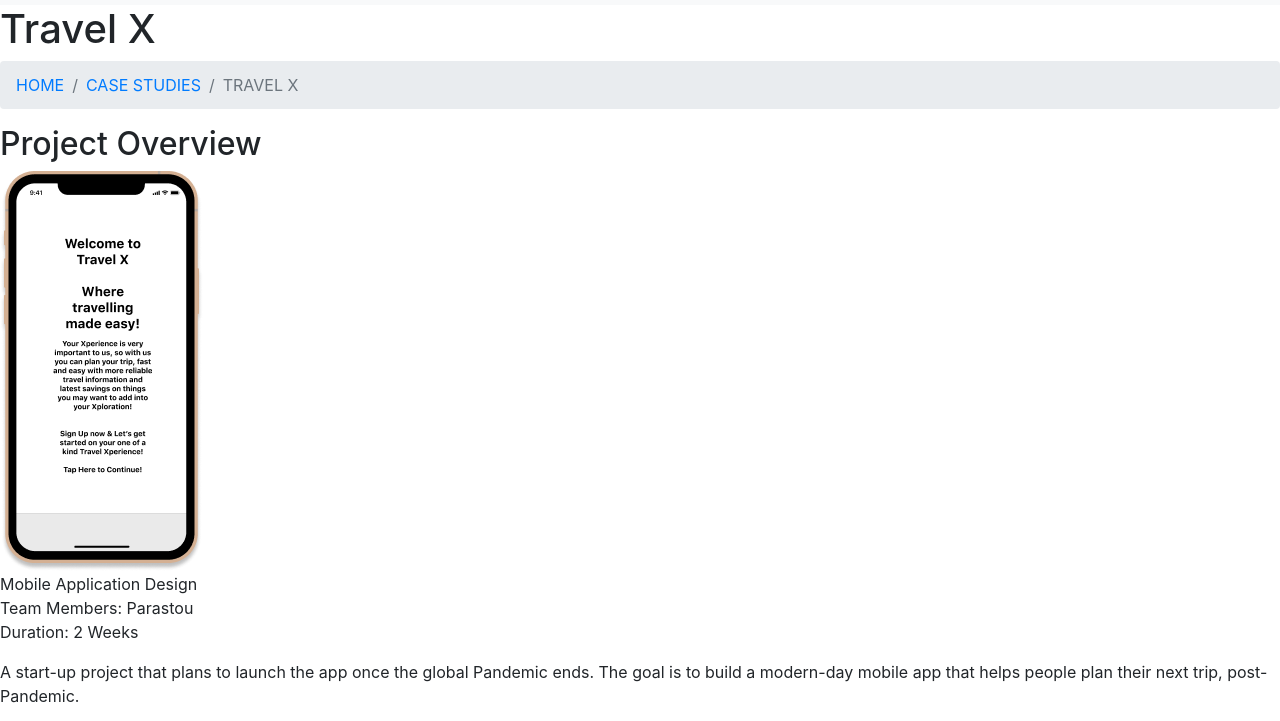
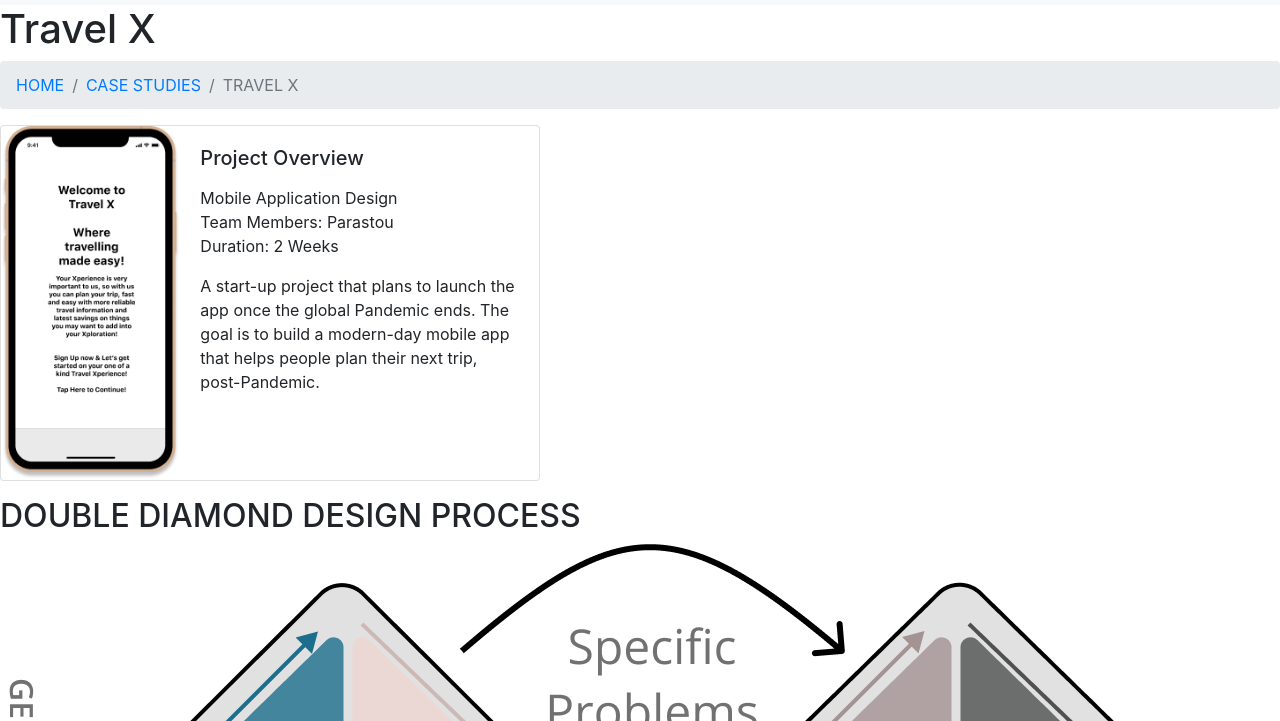
Before and after one commit to carlajayne/CaseStudy_TravelX, a plain HTML site: page index.html in a window 1280 px wide. Shown: the part 71-792 px from the top of the page. Drawn offline with nearby package versions, Linux system fonts and the light colour scheme.

Commit message:
Bootstrap Input - initial Push

```diff
--- a/css/index.css
+++ b/css/index.css
@@ -0,0 +1,4 @@
+/*Colors
+Title: A49393
+Footer Color text: EED6D3
+Button color: 3E7F97*/
--- a/index.html
+++ b/index.html
@@ -13,7 +13,7 @@
 
 </head>
 <body>
-<!--NavBar-->
+<!--NavBar*Bootstrap*-->
 <nav class="navbar navbar-expand-lg navbar-light bg-light">
     <a class="navbar-brand" href="#">
         <img src="images/logo/logo_1.png" width="50" height="50" class="d-inline-block align-top" alt="">
@@ -44,7 +44,7 @@
 <h1>Travel X</h1>
 <!--End Heading-->
 
-<!--Breadcrum-->
+<!--Breadcrum*BootStrap*-->
 <nav aria-label="breadcrumb">
     <ol class="breadcrumb">
       <li class="breadcrumb-item"><a href="#">HOME</a></li>
@@ -55,18 +55,32 @@
 <!--End Breadcrum-->
 
 <!--Project OverView/Design Process-->
-<h2>Project Overview</h2>
-<img src="images/travel_x/mobiletravelx.png" alt="Travel X Mobile">
-<p>Mobile Application Design<br>
-    Team Members: Parastou<br>
-    Duration: 2 Weeks</p>
-    <p>A start-up project that plans to launch the app once the global Pandemic ends. The goal is to build a modern-day mobile app that helps people plan their next trip, post-Pandemic.</p>
+<div>
+<div class="card mb-3" style="max-width: 540px;">
+    <div class="row no-gutters">
+      <div class="col-md-4">
+        <img src="images/travel_x/mobiletravelx.png" class="card-img" alt="Travel X Mobile">
+      </div>
+      <div class="col-md-8">
+        <div class="card-body">
+          <h5 class="card-title">Project Overview</h5>
+          <p class="card-text"><p>Mobile Application Design<br>
+            Team Members: Parastou<br>
+            Duration: 2 Weeks</p>
+            <p>A start-up project that plans to launch the app once the global Pandemic ends. The goal is to build a modern-day mobile app that helps people plan their next trip, post-Pandemic.</p></p>
+        </div>
+      </div>
+    </div>
+  </div>
+
 <h2>DOUBLE DIAMOND DESIGN PROCESS</h2>
     <img src="images/design process no title.png" alt="Design Process">
+</div>
 <!--End Project OverView/Design Process-->
 
 <!--Research-->
-<img src="images/travel_x/research.png" alt="Research">
+<div>
+    <img src="images/travel_x/research.png" alt="Research">
 <h3>User Research</h3>
 <p>We started this research by using with these methods:<br>
     <ol>
@@ -77,12 +91,14 @@
  <br>
  The objective is to get insights on the pain points of travelers post-pandemic. With the help of our 5 interviews, we were able to narrow down the right type of traveler this mobile application will be able to help.
 </p>
-<img src="images/travel_x/travelxuserpersona.png" alt="User Persona">
+<img src="images/travel_x/travelxuserpersona.png" alt="User Persona"><br>
 <q>Sandy who loves to travel and money conscious, needs help organizing her trips and finding validated travel safety information because of the overwhelming post-pandemic safety precaution information and price inconsistency on the app/website and social media she usually go to check for her trips.</q>
+</div>
 <!--End Research-->
 
 <!--Definition & Ideation-->
-<img src="images/travel_x/definition.png" alt="Definition & Ideation">
+<div>
+    <img src="images/travel_x/definition.png" alt="Definition & Ideation">
 <h3>Definition & Ideation</h3>
 <p>As we continue our brainstorming through our user insights, these are the features we found will be very important for us to feature when we proceed to our prototyping:</p>
 <ol>
@@ -96,10 +112,11 @@
     <li>Feature Prioritization Matrix</li>
     <li>Value of Proposition</li>
     <li>User Scenario, Storyboard and Journey Map</li>
-</ol>
+</ol></div>
 <!--End Definition & Ideation-->
 
 <!--Prototype-->
+<div>
 <img src="images/travel_x/prototype.png" alt="Prototype">
 <h3>Before starting our prototype:</h3>
 <ol>
@@ -108,9 +125,12 @@
 </ol>
 <p>As a result, we introduced our first Lo-Fi Prototype for testing.</p>
 <img src="images/travel_x/travelxlofi.png" alt="Lo-Fi">
+</div>
+
 <!--End Prototype-->
 
 <!--User Testing-->
+<div>
 <img src="images/travel_x/usertesting.png" alt="User Testing">
 <h3>User Testing</h3>
 <p>During this phase, I asked 4 our my testers to do the following tasks:</p>
@@ -125,9 +145,11 @@
 <img src="images/travel_x/travelxtest.png" alt="Test Samples">
 <p>Final Hi-Fi Prototype: <a href="https://www.figma.com/proto/iagHxcsiYrB9iLqfX1rOIL/Travel-X?node-id=234%3A273&viewport=-127%2C-113%2C0.44870322942733765&scaling=min-zoom">Link to the Final Prototype</a></p>
 <img src="images/travel_x/travelxhifi.png" alt="Travel X Hi-Fi">
+</div>
 <!--End User Testing-->
 
 <!--Conclusion & Future Development-->
+<div>
 <img src="images/travel_x/conclusion.png" alt="Conclusion">
 <h3>Conclusion</h3>
 <p>At the end of the testing here are the things I found out more:
@@ -143,6 +165,7 @@
     From this highlights, as a designer, I truly learned about the importance of simplicity and making sure everything you write or label are clear and easy to understand.<br>
     What I would do differently from here would probably asking more questions design and content a user would look for. Usability and the feature was there, but I think if I had more time, I would definitely run another testing on the final draft and get more insights on it.
     </p>
+</div>
 <!--End Conclusion & Future Development-->
 
 <!--Footer-->
```
